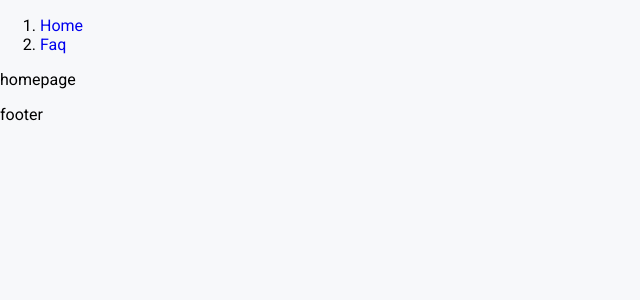
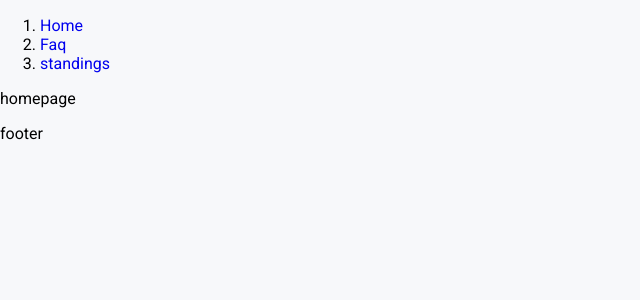
Before and after one commit to DevRamon83/cassandra, a React (Vite) app in the folder frontend/: page / in a window 1280 px wide. Shown: the top 300 px of the page, without its empty margins (0-640 px from the left). Built offline with nearby package versions, Linux system fonts and the light colour scheme.

Commit message:
feat(frontend): add standings link to Navbar

```diff
--- a/frontend/src/components/layout/Navbar.tsx
+++ b/frontend/src/components/layout/Navbar.tsx
@@ -12,6 +12,9 @@ export default function Navbar() {
         <li>
           <NavLink to="/faq">Faq</NavLink>
         </li>
+        <li>
+          <NavLink to="/standings">standings</NavLink>
+        </li>
       </ol>
     </nav>
   );
```
